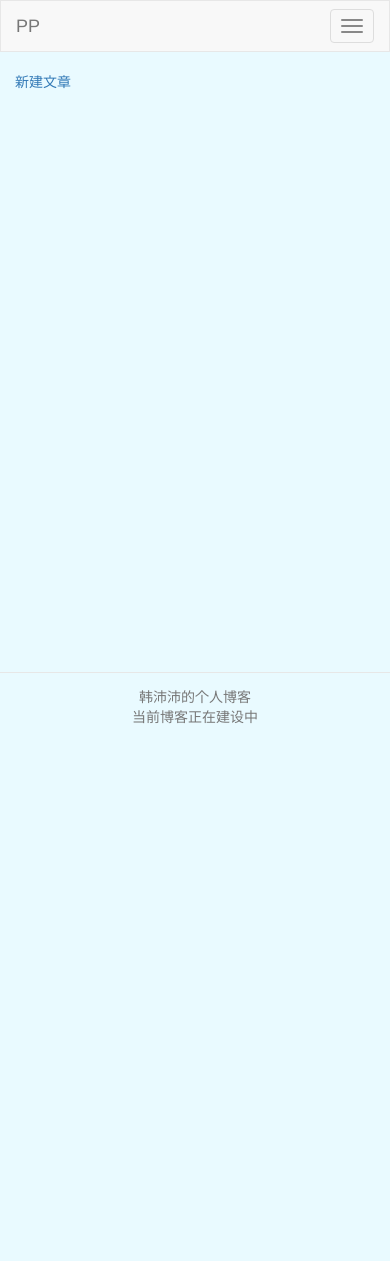
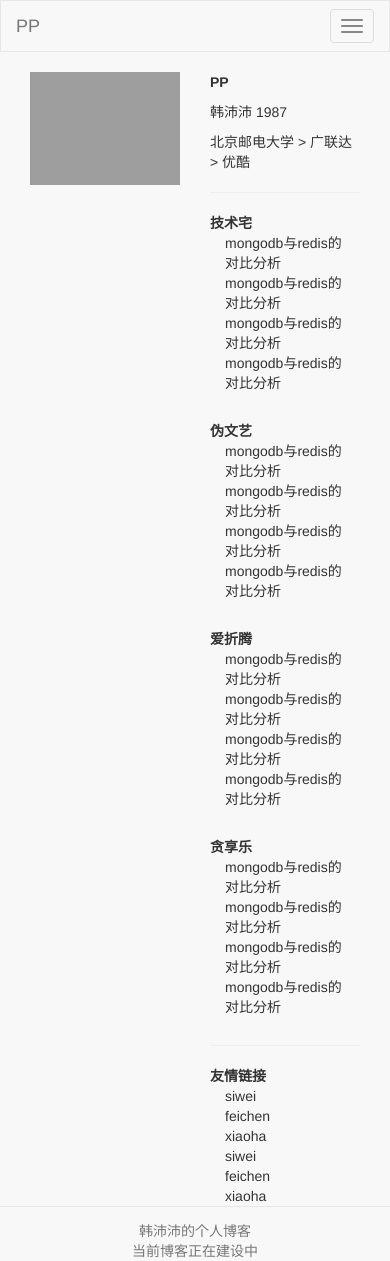
Before and after one commit to legenove/py_Blog, a Django app: page / in a window 390 px wide. Before the commit the page ends 724 px from the top, so only its background shows below. Run offline with Django 3.2, Linux system fonts and the light colour scheme; data that the repository does not hold is empty; parts of the project's set-up code (start-up, migrations or seed data) failed here and were passed over; some libraries are stand-ins or nearby versions; grey boxes are pictures that could not be loaded.

Commit message:
add templates

```diff
--- /dev/null
+++ b/contents/models/__init__.py
@@ -0,0 +1,2 @@
+from article import *
+from tag import *
--- a/contents/static/css/template_1.css
+++ b/contents/static/css/template_1.css
@@ -1,16 +1,19 @@
-body{background-color: #E9FAFF;}
+/*body{background-color: #E9FAFF;}*/
+body{background-color: #f8f8f8;}
 /*顶部导航*/
-.navbar-default {
-  background-color: #f8f8f8;
-  border-color: #e7e7e7;
-}
 @media screen and (min-width:768px){
-#top-navbar-holder{padding-left:0;padding-right: 0;}
-#top-navbar-header{width:5%;text-align: center;}
-#top-navbar-collapse{width:95%;float: left;padding-left: 0;}
-#top-navbar-items{width:100%;}
-#top-navbar-items li{width:16.666%;}
-#top-navbar-holder .navbar-brand{margin-left:0;padding-left:0;padding-right:0;width:100%;:text-align:center;}
+    #top-navbar-holder{padding-left:0;padding-right: 0;}
+    #top-navbar-header{width:5%;text-align: center;}
+    #top-navbar-collapse{width:95%;float: left;padding-left: 0;}
+    #top-navbar-items{width:100%;}
+    #top-navbar-items li{border-left: 1px solid #ccc; border-radius: 30px; width:16.666%;}
+    #top-navbar-items li.active{border-width: 2px;border-color: deepskyblue;background-color: inherit;}
+    #top-navbar-holder .navbar-brand{margin-left:0;padding-left:0;padding-right:0;width:100%;:text-align:center;}
+    .navbar-default .navbar-nav > .active > a,
+    .navbar-default .navbar-nav > .active > a:hover,
+    .navbar-default .navbar-nav > .active > a:focus{
+        background-color: inherit;
+    }
 }
 /*底部页脚*/
 #footer{border-top: 1px solid #e7e7e7;color: #777;padding-top:1em;}
--- a/contents/templates/base.html
+++ b/contents/templates/base.html
@@ -16,12 +16,12 @@
                 <span class="icon-bar"></span>
                 <span class="icon-bar"></span>
             </button>
-            <a class="navbar-brand" href="#">PP</a>
+            <a class="navbar-brand" href="/">PP</a>
         </div>
         <div class="collapse navbar-collapse" id="top-navbar-collapse">
             <ul class="nav navbar-nav" id="top-navbar-items">
-                <li class="active"><a href="#">首页<span class="sr-only">(当前页)</span></a></li>
-                <li><a href="#">技术</a></li>
+                <li class="active"><a href="/">首页<span class="sr-only">(当前页)</span></a></li>
+                <li><a href="{% url 'list_articles' %}">技术</a></li>
                 <li><a href="#">生活</a></li>
                 <li><a href="#">挑战</a></li>
                 <li><a href="#">享乐</a></li>
--- a/contents/templates/index.html
+++ b/contents/templates/index.html
@@ -2,6 +2,181 @@
 {% block page_title %}
     Passionate, Play more
 {% endblock %}
+{% block page_header %}
+<style>
+    .headline-img-wrap img{width:100%;}
+    .news-box{margin-bottom:2em;}
+    .news-box a, .friends a{color: #333;}
+    .news-items{display: table;}
+    @media screen and (max-width:768px){
+        .news-created-at{display: none;}
+    }
+</style>
+{% endblock %}
 {% block content %}
-<img src="http://r1.ykimg.com/0515000056455B5867BC3D7F7C017C5E" alt="新济公活佛 下部">
+<div class="col-xs-6">
+    <div class="headline-img-wrap">
+        <img src="http://r1.ykimg.com/05100000564809306714C01A1507EAC3">
+    </div>
+</div>
+<div class="col-xs-6">
+    <p>
+       <strong>PP</strong>
+    </p>
+    <p>
+        韩沛沛 1987
+    </p>
+    <p>
+        北京邮电大学 > 广联达 > 优酷
+    </p>
+    <hr/>
+    <div class="news-box">
+        <div>
+            <strong>技术宅</strong>
+        </div>
+        <div class="news-items">
+            <div class="col-sm-8">
+                <a href="#">mongodb与redis的对比分析</a>
+            </div>
+            <div class="col-sm-4 news-created-at">
+                2015-11-14 08:45
+            </div>
+            <div class="col-sm-8">
+                <a href="#">mongodb与redis的对比分析</a>
+            </div>
+            <div class="col-sm-4 news-created-at">
+                2015-11-14 08:45
+            </div>
+            <div class="col-sm-8">
+                <a href="#">mongodb与redis的对比分析</a>
+            </div>
+            <div class="col-sm-4 news-created-at">
+                2015-11-14 08:45
+            </div>
+            <div class="col-sm-8">
+                <a href="#">mongodb与redis的对比分析</a>
+            </div>
+            <div class="col-sm-4 news-created-at">
+                2015-11-14 08:45
+            </div>
+        </div>
+    </div>
+    <div class="news-box">
+        <div>
+            <strong>伪文艺</strong>
+        </div>
+        <div class="news-items">
+            <div class="col-sm-8">
+                <a href="#">mongodb与redis的对比分析</a>
+            </div>
+            <div class="col-sm-4 news-created-at">
+                2015-11-14 08:45
+            </div>
+            <div class="col-sm-8">
+                <a href="#">mongodb与redis的对比分析</a>
+            </div>
+            <div class="col-sm-4 news-created-at">
+                2015-11-14 08:45
+            </div>
+            <div class="col-sm-8">
+                <a href="#">mongodb与redis的对比分析</a>
+            </div>
+            <div class="col-sm-4 news-created-at">
+                2015-11-14 08:45
+            </div>
+            <div class="col-sm-8">
+                <a href="#">mongodb与redis的对比分析</a>
+            </div>
+            <div class="col-sm-4 news-created-at">
+                2015-11-14 08:45
+            </div>
+        </div>
+    </div>
+    <div class="news-box">
+        <div>
+            <strong>爱折腾</strong>
+        </div>
+        <div class="news-items">
+            <div class="col-sm-8">
+                <a href="#">mongodb与redis的对比分析</a>
+            </div>
+            <div class="col-sm-4 news-created-at">
+                2015-11-14 08:45
+            </div>
+            <div class="col-sm-8">
+                <a href="#">mongodb与redis的对比分析</a>
+            </div>
+            <div class="col-sm-4 news-created-at">
+                2015-11-14 08:45
+            </div>
+            <div class="col-sm-8">
+                <a href="#">mongodb与redis的对比分析</a>
+            </div>
+            <div class="col-sm-4 news-created-at">
+                2015-11-14 08:45
+            </div>
+            <div class="col-sm-8">
+                <a href="#">mongodb与redis的对比分析</a>
+            </div>
+            <div class="col-sm-4 news-created-at">
+                2015-11-14 08:45
+            </div>
+        </div>
+    </div>
+    <div class="news-box">
+        <div>
+            <strong>贪享乐</strong>
+        </div>
+        <div class="news-items">
+            <div class="col-sm-8">
+                <a href="#">mongodb与redis的对比分析</a>
+            </div>
+            <div class="col-sm-4 news-created-at">
+                2015-11-14 08:45
+            </div>
+            <div class="col-sm-8">
+                <a href="#">mongodb与redis的对比分析</a>
+            </div>
+            <div class="col-sm-4 news-created-at">
+                2015-11-14 08:45
+            </div>
+            <div class="col-sm-8">
+                <a href="#">mongodb与redis的对比分析</a>
+            </div>
+            <div class="col-sm-4 news-created-at">
+                2015-11-14 08:45
+            </div>
+            <div class="col-sm-8">
+                <a href="#">mongodb与redis的对比分析</a>
+            </div>
+            <div class="col-sm-4 news-created-at">
+                2015-11-14 08:45
+            </div>
+        </div>
+    </div>
+    <hr/>
+    <div class="friends">
+        <div>
+            <strong>友情链接</strong>
+        </div>
+        <div class="col-sm-4">
+            <a href="#">siwei</a>
+        </div>
+        <div class="col-sm-4">
+            <a href="#">feichen</a>
+        </div>
+        <div class="col-sm-4">
+            <a href="#">xiaoha</a>
+        </div>
+        <div class="col-sm-4">
+            <a href="#">siwei</a>
+        </div>
+        <div class="col-sm-4">
+            <a href="#">feichen</a>
+        </div>
+        <div class="col-sm-4">
+            <a href="#">xiaoha</a>
+        </div>
+    </div>
+</div>
 {% endblock %}
--- a/contents/urls.py
+++ b/contents/urls.py
@@ -2,9 +2,11 @@
 from django.conf.urls import patterns, url
 
 urlpatterns = patterns(
-    'contents.views.articles',
+    'contents.views',
     url(regex='^articles/list$', view='list_articles', name=u'list_articles'),
     url(regex='^articles/new$', view='new_article', name=u'new_article'),
     url(regex='^articles/edit/(?P<id>\d+)$', view='edit_article', name=u'edit_article'),
     url(regex='^articles/delete/(?P<id>\d+)$', view='delete_article', name=u'delete_article'),
+
+    url(regex='^tags/list', view='list_tags', name=u'list_tags'),
 )
--- a/contents/views/__init__.py
+++ b/contents/views/__init__.py
@@ -1,2 +1,3 @@
 __author__ = 'hpp'
 from articles import *
+from tags import *
--- a/contents/views/articles.py
+++ b/contents/views/articles.py
@@ -15,6 +15,7 @@ def list_articles(request):
     # return render(request, "articles/article_1.html", {'articles': articles})
 
 
+@login_required()
 def new_article(request):
     if request.method == 'POST':
         article = Article()
@@ -27,6 +28,7 @@ def new_article(request):
     return render(request, "articles/new.html", {'article': article})
 
 
+@login_required()
 def edit_article(request, id):
     try:
         article = Article.objects.get(pk=id)
--- /dev/null
+++ b/contents/views/index.py
@@ -0,0 +1,12 @@
+# coding=utf-8
+__author__ = 'mrpp'
+from django.shortcuts import render
+from django.contrib.auth.decorators import login_required
+
+
+def index_page(request):
+    return render(request, "index.html", {})
+
+@login_required()
+def manage_page(request):
+    return render(request, "manage.html", {})
--- a/settings.py
+++ b/settings.py
@@ -90,6 +90,7 @@ USE_TZ = True
 # Static files (CSS, JavaScript, Images)
 # https://docs.djangoproject.com/en/1.6/howto/static-files/
 
+LOGIN_URL = '/signin'
 STATIC_URL = '/static/'
 # STATIC_ROOT = '/static/'
 # TEMPLATE_DIRS = [os.path.join(BASE_DIR, 'mysite/templates')]
--- a/urls.py
+++ b/urls.py
@@ -8,7 +8,11 @@ urlpatterns = patterns('',
     # url(r'^$', 'mysite.views.home', name='home'),
     # url(r'^blog/', include('blog.urls')),
 
-    url(r'^$', 'contents.views.list_articles'),
+    url(r'^$', 'contents.views.index.index_page', name='index_page'),
     url(r'^admin/', include(admin.site.urls)),
+    url(r'^manage/', 'contents.views.index.manage_page', name='manage_page'),
     url(r'^contents/', include('contents.urls')),
+
+    url(r'^signin/$', 'django.contrib.auth.views.login', {'template_name': 'signin.html'}, name="signin"),
+    # url(r'^signout/$', 'django.contrib.auth.views.logout_then_login',  name="signout"),
 )
```
Also changed, not shown: contents/models/article.py (renamed from contents/models.py, +4 -3 lines), contents/models/tag.py (added, +21 -0 lines), contents/templates/manage.html (added, +20 -0 lines), contents/views/tags.py (added, +14 -0 lines), templates/signin.html (added, +70 -0 lines).
